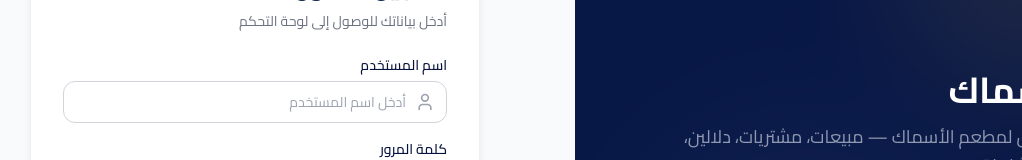
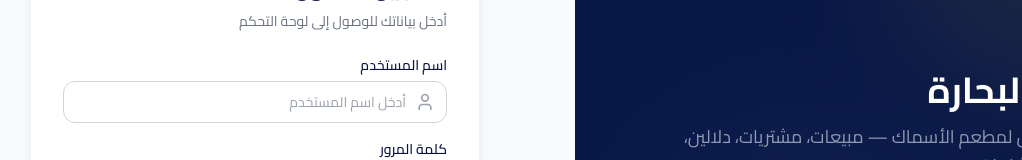
Before and after one commit to Nabilkarem911/Elbaharah, a Vue app in the folder frontend/: page /login in a window 1280 px wide. Shown: the part 229-389 px from the top of the page, without its empty margins (258-1280 px from the left). Built offline with nearby package versions, Linux system fonts and the light colour scheme.

Commit message:
Change title from 'بيت الأسماك' to 'أسماك البحارة'

```diff
--- a/frontend/src/views/auth/LoginView.vue
+++ b/frontend/src/views/auth/LoginView.vue
@@ -10,7 +10,7 @@
         <div class="mb-6">
           <img src="/logo.png" alt="شعار بيت الأسماك" class="w-20 h-20 rounded-2xl object-contain shadow-lg" />
         </div>
-        <h1 class="text-4xl font-bold mb-3">بيت الأسماك</h1>
+        <h1 class="text-4xl font-bold mb-3">أسماك البحارة</h1>
         <p class="text-lg text-primary-200 mb-8 leading-relaxed">
           نظام إدارة متكامل لمطعم الأسماك — مبيعات، مشتريات، دلالين، مصروفات، تقارير شاملة
         </p>
@@ -31,7 +31,7 @@
         <!-- Mobile logo -->
         <div class="lg:hidden flex flex-col items-center mb-8">
           <img src="/logo.png" alt="شعار" class="w-16 h-16 rounded-2xl object-contain mb-3 shadow-lg" />
-          <h1 class="text-xl font-bold text-primary-500">بيت الأسماك</h1>
+          <h1 class="text-xl font-bold text-primary-500">أسماك البحارة</h1>
         </div>
 
         <div class="card p-8">
```
